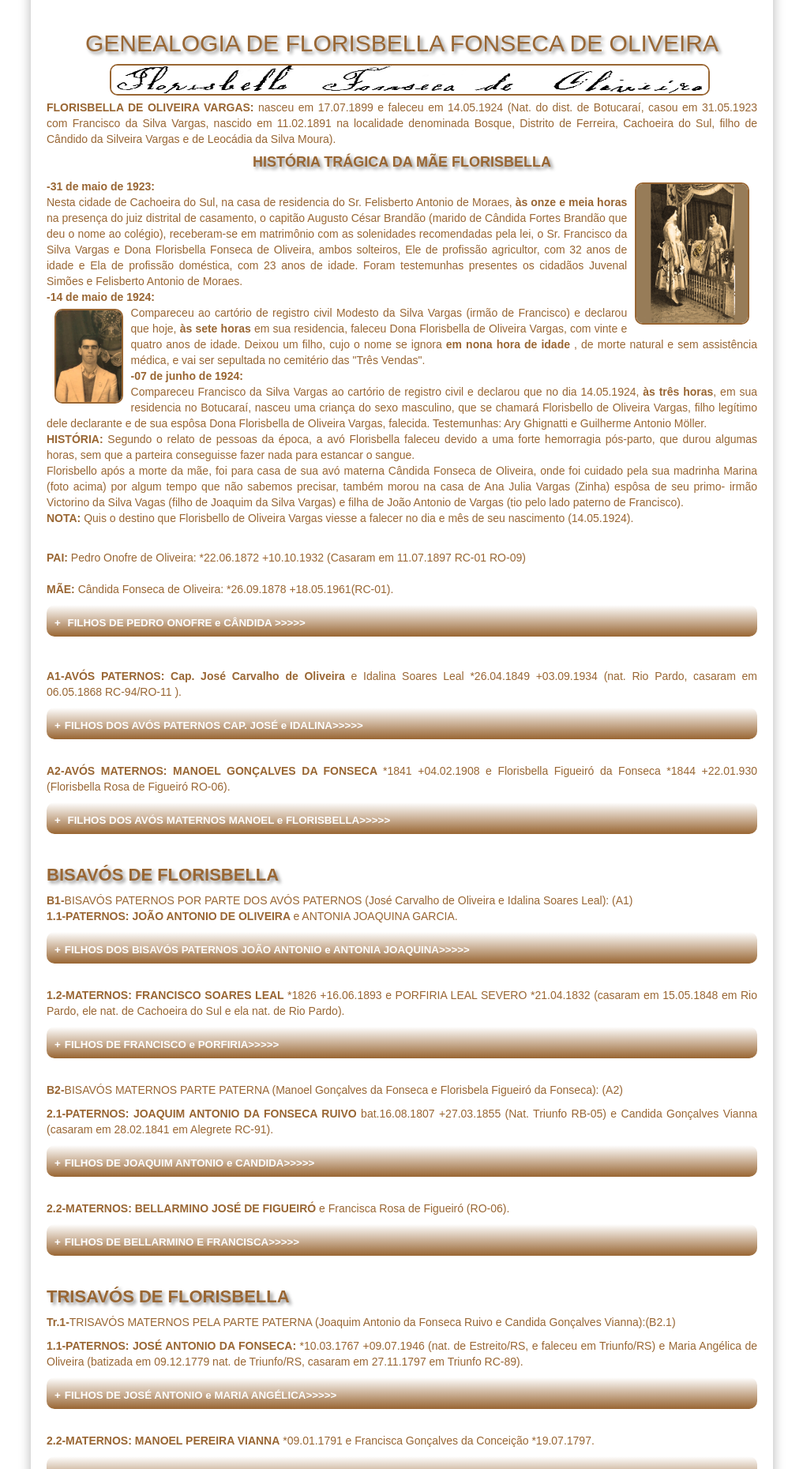
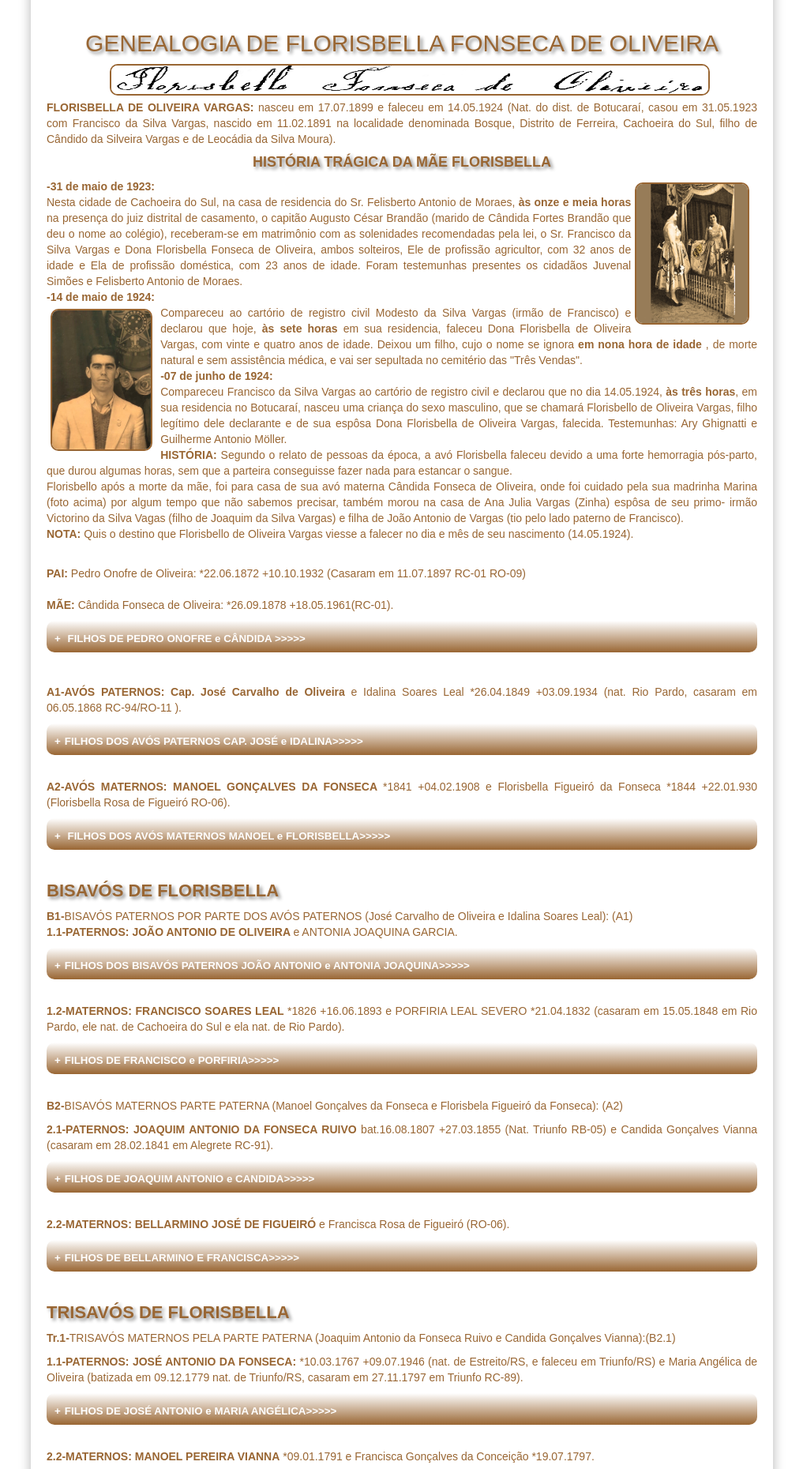
Before and after one commit to claudiovargas1955/claudiovargas1955.github.io, a Jekyll site: the page built from _pages/arvore-genealogica-de-costados-de-florisbella.html, in a window 1280 px wide. Shown: the part 321-2181 px from the top of the page at 79% size, without its empty margins (131-1148 px from the left). Built offline with Jekyll 4.4.1, drawn with Linux system fonts in a browser that asks for light colours; some web fonts are replaced.

Commit message:
Update arvore-genealogica-de-costados-de-florisbella.html

```diff
--- a/_pages/arvore-genealogica-de-costados-de-florisbella.html
+++ b/_pages/arvore-genealogica-de-costados-de-florisbella.html
@@ -49,7 +49,7 @@ title:  "ÁRVORE GENEALÓGICA DE COSTADOS DE FLORISBELLA"
      }
 
  .esq{margin-right:10px;
-        margin-left:10px;
+        margin-left:5px;
         margin-bottom:5px;
         margin-top: 5px;
         border:#996633 solid 2px;
@@ -79,7 +79,7 @@ receberam-se em matrimônio com as solenidades recomendadas pela lei, o Sr. Fran
 Oliveira, ambos solteiros, Ele de profissão agricultor, com 32 anos de idade e Ela de profissão doméstica, com 23 anos de idade. Foram
 testemunhas presentes os cidadãos Juvenal Simões e Felisberto Antonio de Moraes.<br>
 <b>-14 de maio de 1924: </b><br>
-<img class="esq" style="float:left"; src="/images/florisbellov.jpg" height="120px" title="Florisbelo Vargas";/>
+<img class="esq" style="float:left"; src="/images/florisbellov.jpg" height="180px" title="Florisbelo Vargas";/>
 Compareceu ao  cartório de registro civil Modesto da Silva Vargas (irmão de Francisco) e declarou que hoje, <b>às sete horas</b> em
 sua residencia, faleceu Dona Florisbella de Oliveira Vargas, com vinte e quatro anos de idade. Deixou um filho, cujo o nome se ignora
 <b>em nona hora de idade </b>, de morte natural e sem assistência médica, e vai ser sepultada no cemitério das "Três Vendas". <br>
```
